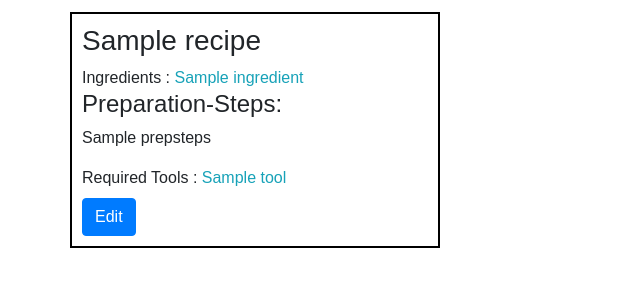
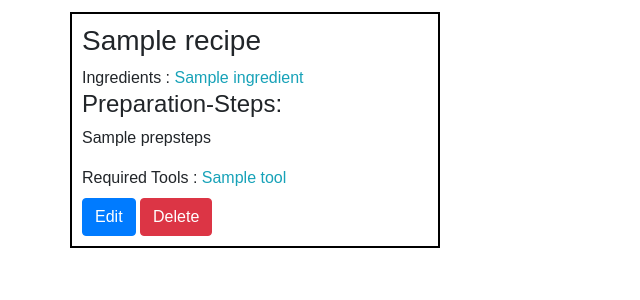
Before and after one commit to vinod2rahul/MS3-CookBook, a Flask app: page / in a window 1280 px wide. Shown: the part 141-441 px from the top of the page, without its empty margins (0-640 px from the left). Run offline with Flask 2, Linux system fonts and the light colour scheme; a database or web service that is not in the repository returns one stand-in record (values such as "Sample title"); parts of the project's set-up code (start-up, migrations or seed data) failed here and were passed over; some libraries are stand-ins or nearby versions.

Commit message:
feat: Add delete Feature

```diff
--- a/CookBook/server.py
+++ b/CookBook/server.py
@@ -1,5 +1,5 @@
 # Import statements
-from flask import Flask, jsonify, request, render_template
+from flask import Flask, jsonify, request, render_template, redirect
 
 from flask_pymongo import PyMongo
 
@@ -62,7 +62,6 @@ def update_recipe(id):
             ingredients = json_data['ingredients']
             prepsteps = json_data['prepsteps']
             tools = json_data['tools']
-            print('h')
             mongo.db.recipes.update_one({ '_id' : id},{ "$set" : {
                 'name' : name,
                 'ingredients' : ingredients.split(','),
@@ -78,5 +77,15 @@ def update_recipe(id):
             return response
     return render_template('editRecipe.html', recipe = fetchRecipe)
 
+# @route http://localhost:8000/recipes/delete/<ObjectId:id>
+# @desc Delete a recipe
+@app.route('/recipes/delete/<ObjectId:id>', methods = ['GET', 'DELETE'])
+def delete_recipe(id):
+    if(request.method == 'DELETE'):
+        mongo.db.recipes.delete_one({ '_id' : id})
+        response = jsonify({ 'message' : 'Document Deleted Successfully'})
+        response.status_code = 200
+        return response
+    return redirect(url_for('index'))
 if __name__ == '__main__':
     app.run(debug = True, port=8000)
--- a/CookBook/static/js/index.js
+++ b/CookBook/static/js/index.js
@@ -12,3 +12,18 @@ if(message && alertType){
         alerts.removeChild(alerts.childNodes[0]);
     },3000);
 }
+
+function deleteRecipe(deleteRecipeItem){
+    axios.delete(`/recipes/delete/${deleteRecipeItem}`)
+    .then(res => {
+        localStorage.setItem('message', res.data.message);
+        localStorage.setItem('alertType', 'success')
+        location.assign('/')
+    })
+    .catch(err => {
+        console.error(err.message);
+        localStorage.setItem('message', err.message);
+        localStorage.setItem('alertType', 'danger');
+        location.assign('/');
+    })
+}
--- a/CookBook/templates/index.html
+++ b/CookBook/templates/index.html
@@ -34,6 +34,7 @@
           {% endfor %}
           <br>
           <a href="/recipes/update/{{ recipe._id }}" class="mt-2 btn btn-primary">Edit</a>
+          <button class="mt-2 btn btn-danger" id="deleteRecipeItem" onclick="deleteRecipe('{{ recipe._id }}')">Delete</button>
         </div>
         {% endfor %}
     </div>
```
